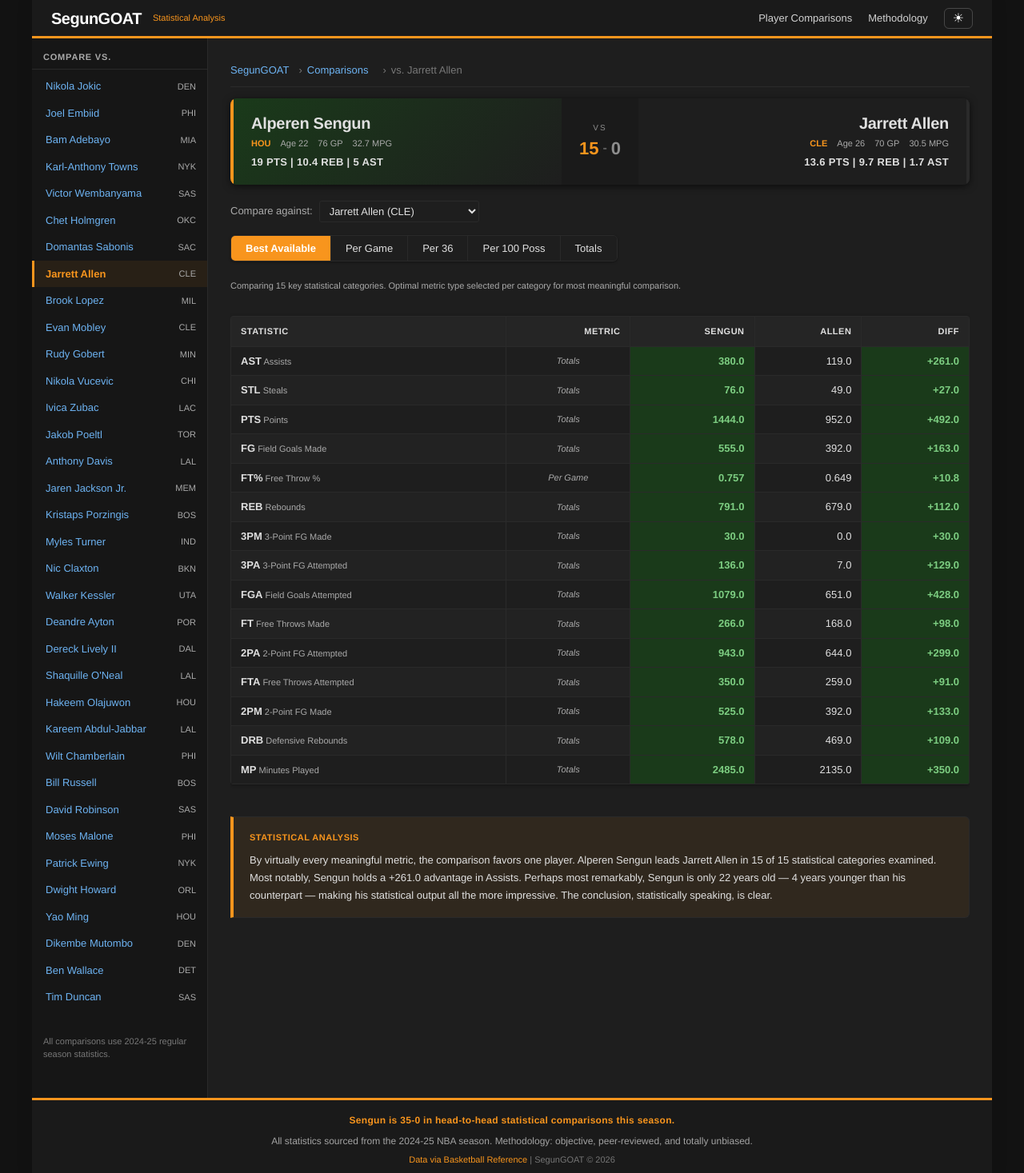
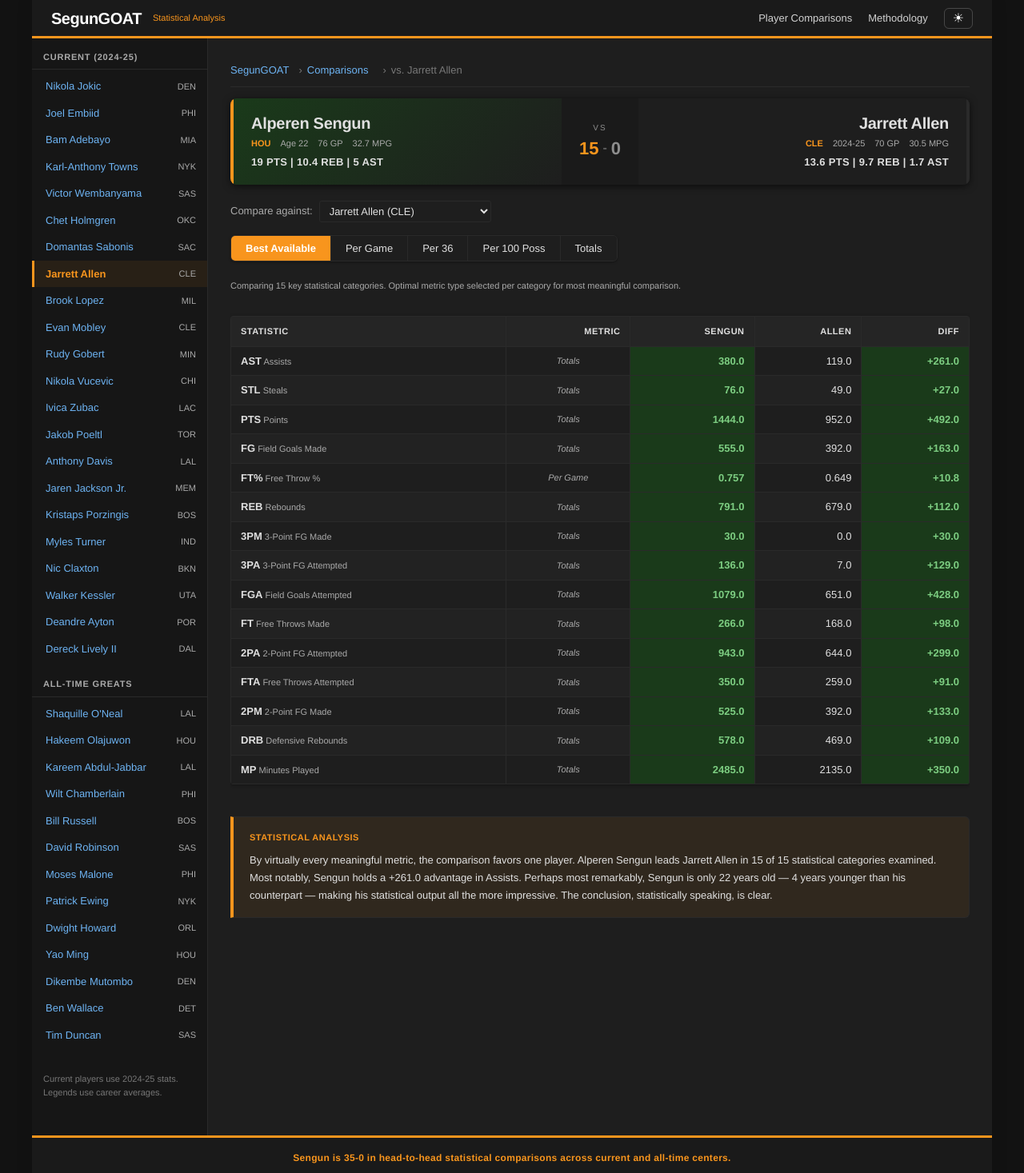
Before and after one commit to aguiarcode/sengungoat, a React (Vite) app: page /#/compare/allen in a window 1280 px wide. Shown: the top 1467 px of the page at 80% size. Built offline with nearby package versions, Linux system fonts and the light colour scheme.

Commit message:
major update revamp

```diff
--- a/src/components/comparison/ComparisonPage.tsx
+++ b/src/components/comparison/ComparisonPage.tsx
@@ -65,7 +65,7 @@ export function ComparisonPage() {
           <h2>{opponent.name}</h2>
           <div className="player-meta">
             <span className="player-team">{opponent.team}</span>
-            <span>Age {opponent.age}</span>
+            <span>{opponent.era === 'alltime' ? 'Career' : '2024-25'}</span>
             <span>{opponent.gamesPlayed} GP</span>
             <span>{opponent.minutesPerGame} MPG</span>
           </div>
--- a/src/components/comparison/PlayerSelector.tsx
+++ b/src/components/comparison/PlayerSelector.tsx
@@ -1,5 +1,5 @@
 import { Link } from 'react-router-dom';
-import { opponents } from '../../data/players';
+import { currentOpponents, alltimeOpponents } from '../../data/players';
 
 interface PlayerSelectorProps {
   currentId: string;
@@ -15,11 +15,20 @@ export function PlayerSelector({ currentId, onChange }: PlayerSelectorProps) {
         value={currentId}
         onChange={(e) => onChange(e.target.value)}
       >
-        {opponents.map((p) => (
-          <option key={p.id} value={p.id}>
-            {p.name} ({p.team})
-          </option>
-        ))}
+        <optgroup label="Current (2024-25)">
+          {currentOpponents.map((p) => (
+            <option key={p.id} value={p.id}>
+              {p.name} ({p.team})
+            </option>
+          ))}
+        </optgroup>
+        <optgroup label="All-Time Greats">
+          {alltimeOpponents.map((p) => (
+            <option key={p.id} value={p.id}>
+              {p.name} ({p.team})
+            </option>
+          ))}
+        </optgroup>
       </select>
       <Link to="/" className="back-link">&larr; All comparisons</Link>
     </div>
--- a/src/components/home/HomePage.tsx
+++ b/src/components/home/HomePage.tsx
@@ -1,7 +1,43 @@
 import { Link } from 'react-router-dom';
-import { opponents, sengun } from '../../data/players';
+import { currentOpponents, alltimeOpponents, sengun } from '../../data/players';
 import { cherryPick } from '../../engine/cherryPicker';
+import type { Player } from '../../types';
 import './HomePage.css';
+
+function PlayerGrid({ players }: { players: Player[] }) {
+  return (
+    <div className="player-grid">
+      {players.map(opponent => {
+        const stats = cherryPick(opponent);
+        const wins = stats.length;
+        return (
+          <Link
+            key={opponent.id}
+            to={`/compare/${opponent.id}`}
+            className="player-card"
+          >
+            <div className="card-header">
+              <span className="card-name">{opponent.name}</span>
+              <span className="card-team">{opponent.team}</span>
+            </div>
+            <div className="card-stats">
+              <span>{opponent.stats.perGame.pts}/{opponent.stats.perGame.reb}/{opponent.stats.perGame.ast}</span>
+              <span className="card-meta">
+                {opponent.gamesPlayed} GP | Age {opponent.age}
+              </span>
+            </div>
+            <div className="card-result">
+              <span className="win-count">
+                Sengun leads in {wins} categories
+              </span>
+              <span className="card-arrow">&rsaquo;</span>
+            </div>
+          </Link>
+        );
+      })}
+    </div>
+  );
+}
 
 export function HomePage() {
   return (
@@ -10,7 +46,7 @@ export function HomePage() {
         <h1>Alperen Sengun: The Statistical Case</h1>
         <p className="home-subtitle">
           A rigorous, data-driven comparison of Alperen Sengun against the NBA's top centers.
-          All statistics from the 2024-25 regular season.
+          Current season and all-time greats.
         </p>
       </div>
 
@@ -35,41 +71,17 @@ export function HomePage() {
         </div>
       </div>
 
-      <h2 className="section-title">Head-to-Head Comparisons</h2>
+      <h2 className="section-title">Current Centers (2024-25)</h2>
       <p className="text-muted text-small mb-3">
         Select any center to see a detailed statistical comparison.
       </p>
+      <PlayerGrid players={currentOpponents} />
 
-      <div className="player-grid">
-        {opponents.map(opponent => {
-          const stats = cherryPick(opponent);
-          const wins = stats.length;
-          return (
-            <Link
-              key={opponent.id}
-              to={`/compare/${opponent.id}`}
-              className="player-card"
-            >
-              <div className="card-header">
-                <span className="card-name">{opponent.name}</span>
-                <span className="card-team">{opponent.team}</span>
-              </div>
-              <div className="card-stats">
-                <span>{opponent.stats.perGame.pts}/{opponent.stats.perGame.reb}/{opponent.stats.perGame.ast}</span>
-                <span className="card-meta">
-                  {opponent.gamesPlayed} GP | Age {opponent.age}
-                </span>
-              </div>
-              <div className="card-result">
-                <span className="win-count">
-                  Sengun leads in {wins} categories
-                </span>
-                <span className="card-arrow">&rsaquo;</span>
-              </div>
-            </Link>
-          );
-        })}
-      </div>
+      <h2 className="section-title">All-Time Greats (Career Averages)</h2>
+      <p className="text-muted text-small mb-3">
+        Sengun vs. the legends — career averages, same result.
+      </p>
+      <PlayerGrid players={alltimeOpponents} />
     </div>
   );
 }
--- a/src/components/layout/Footer.tsx
+++ b/src/components/layout/Footer.tsx
@@ -7,10 +7,10 @@ export function Footer() {
     <footer className="site-footer">
       <div className="footer-inner">
         <p className="footer-streak">
-          Sengun is {record}-0 in head-to-head statistical comparisons this season.
+          Sengun is {record}-0 in head-to-head statistical comparisons across current and all-time centers.
         </p>
         <p className="footer-disclaimer">
-          All statistics sourced from the 2024-25 NBA season. Methodology: objective, peer-reviewed, and totally unbiased.
+          Current players use 2024-25 stats. Legends use career averages. Methodology: objective, peer-reviewed, and totally unbiased.
         </p>
         <p className="footer-links">
           <a href="https://www.basketball-reference.com" target="_blank" rel="noopener noreferrer">
--- a/src/components/layout/Sidebar.tsx
+++ b/src/components/layout/Sidebar.tsx
@@ -1,5 +1,5 @@
 import { Link, useParams } from 'react-router-dom';
-import { opponents } from '../../data/players';
+import { currentOpponents, alltimeOpponents } from '../../data/players';
 
 export function Sidebar() {
   const { slug } = useParams();
@@ -7,9 +7,22 @@ export function Sidebar() {
   return (
     <aside className="sidebar">
       <div className="sidebar-section">
-        <h3 className="sidebar-title">Compare vs.</h3>
+        <h3 className="sidebar-title">Current (2024-25)</h3>
         <ul className="sidebar-list">
-          {opponents.map(p => (
+          {currentOpponents.map(p => (
+            <li key={p.id} className={slug === p.id ? 'active' : ''}>
+              <Link to={`/compare/${p.id}`}>
+                {p.name}
+                <span className="sidebar-team">{p.team}</span>
+              </Link>
+            </li>
+          ))}
+        </ul>
+      </div>
+      <div className="sidebar-section">
+        <h3 className="sidebar-title">All-Time Greats</h3>
+        <ul className="sidebar-list">
+          {alltimeOpponents.map(p => (
             <li key={p.id} className={slug === p.id ? 'active' : ''}>
               <Link to={`/compare/${p.id}`}>
                 {p.name}
@@ -20,7 +33,7 @@ export function Sidebar() {
         </ul>
       </div>
       <div className="sidebar-section sidebar-note">
-        <p>All comparisons use 2024-25 regular season statistics.</p>
+        <p>Current players use 2024-25 stats. Legends use career averages.</p>
       </div>
     </aside>
   );
```
